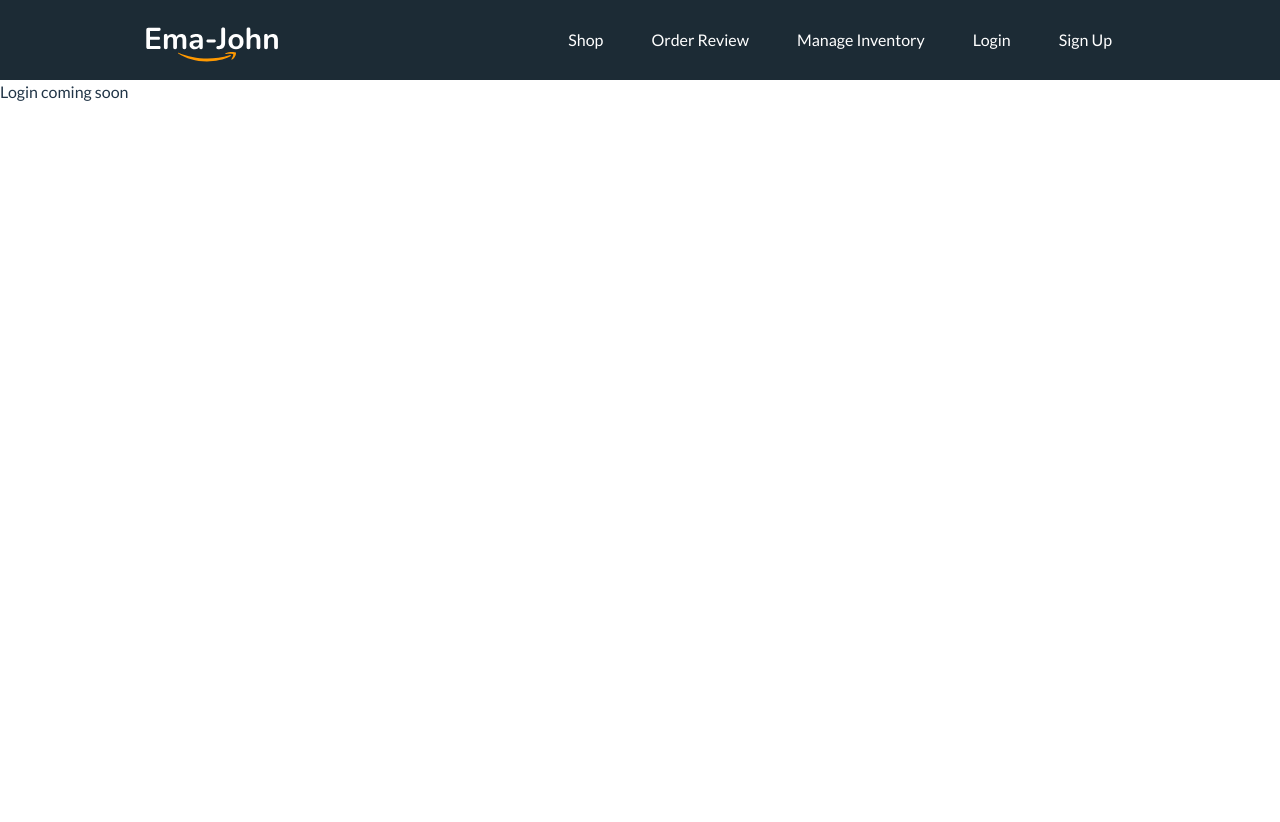
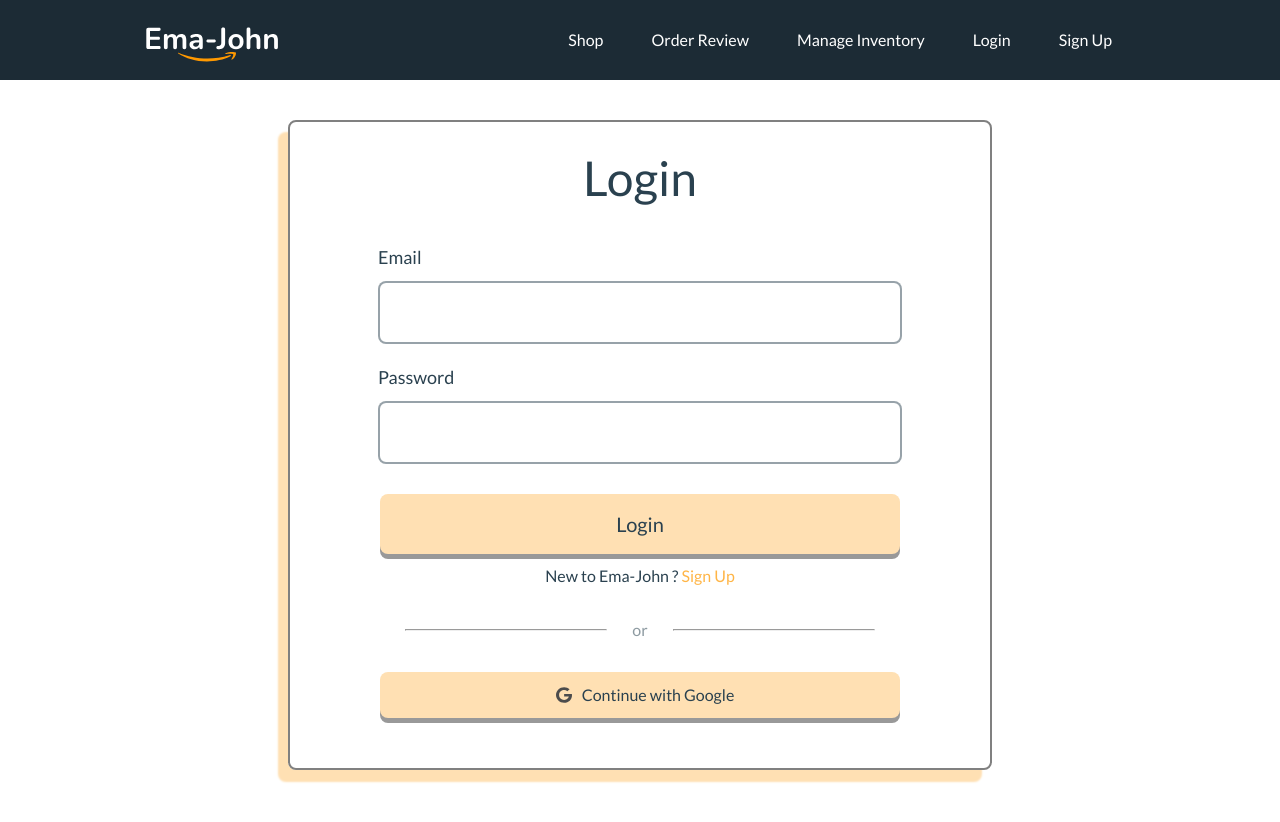
Before and after one commit to safoun10/ema-john-react, a React (Vite) app: page /login in a window 1280 px wide. Shown: the top 822 px of the page. Before the commit the page ends 800 px from the top, so only its background shows below. Built offline with nearby package versions, Linux system fonts and the light colour scheme.

Commit message:
added login style

```diff
--- a/src/components/login/Login.css
+++ b/src/components/login/Login.css
@@ -0,0 +1,124 @@
+.container {
+    display: flex;
+    justify-content: center;
+    align-items: center;
+    max-width: 100%;
+    min-height: 80vh;
+    color: #2A414F;
+}
+
+.signUpBox {
+    border: 2px solid gray;
+    width: 700px;
+    border-radius: 8px;
+    box-shadow: -10px 12px 2px #FFE0B3;
+    display: flex;
+    flex-direction: column;
+    justify-content: center;
+    align-items: center;
+    margin: 40px auto 80px auto;
+    transition: .5s;
+}
+
+.signUpBox:hover {
+    scale: 1.005;
+}
+
+.title {
+    font-size: 48px;
+    text-align: center;
+    margin: 20px 0;
+}
+
+.input {
+    padding: 18px 10px;
+    width: 500px;
+    border-radius: 8px;
+    border: 2px solid #2a414f7c;
+    font-size: 20px;
+    color: #2A414F;
+}
+
+.input:focus {
+    outline: none;
+}
+
+.tag {
+    font-size: 18px;
+    margin: 10px 0;
+}
+
+.input-box {
+    margin-bottom: 10px;
+}
+
+.btn-sign-up {
+    border: none;
+    margin: 20px 0 10px 0;
+    width: 520px;
+    padding: 18px 10px;
+    font-size: 20px;
+    background-color: #FFE0B3;
+    color: rgb(42, 65, 79);
+    box-shadow: 0 5px #999;
+    outline: none;
+}
+
+.btn-sign-up:active {
+    box-shadow: 0 2px #666;
+    transform: translateY(3px);
+}
+
+.btn-sign-up:focus {
+    outline: none;
+}
+
+.login-txt {
+    padding: 0;
+    color: #ffb546;
+}
+
+.trick {
+    display: flex;
+    justify-content: center;
+    align-items: center;
+    margin: 30px 0;
+    color: #2a414f88;
+}
+
+.hr {
+    width: 200px;
+    margin: 0 25px;
+}
+
+.g-btn {
+    display: flex;
+    justify-content: center;
+    align-items: center;
+    width: 520px;
+    background-color: #FFE0B3;
+    color: rgb(42, 65, 79);
+    box-shadow: 0 5px #999;
+    margin-bottom: 50px;
+    border: none;
+}
+
+.g-img {
+    padding: 5px 10px;
+    width: 16px;
+    background-color: transparent;
+    filter: contrast(40%);
+}
+
+.g-btn:active {
+    box-shadow: 0 2px #666;
+    transform: translateY(3px);
+}
+
+.g-btn:focus {
+    outline: none;
+}
+
+.g-btn:hover {
+    border: none;
+}
--- a/src/components/login/Login.jsx
+++ b/src/components/login/Login.jsx
@@ -1,10 +1,46 @@
 import React from 'react';
 import "./Login.css";
+import { Link } from 'react-router-dom';
 
 const Login = () => {
     return (
-        <div>
-            <div>Login coming soon</div>
+        <div className='container'>
+            <div className='signUpBox'>
+
+                <div className='title'> Login </div>
+
+                <div className='input-box'>
+                    <div className='tag'>Email</div>
+                    <input className='input' type="email" name="email" required />
+                </div>
+
+                <div className='input-box'>
+                    <div className='tag'>Password</div>
+                    <input className='input' type="password" name="password" required />
+                </div>
+
+                <div>
+                    <button className="btn-sign-up">Login</button>
+                </div>
+
+                <div>
+                    New to Ema-John ? <Link className='login-txt' to="/sign-up">Sign Up</Link>
+                </div>
+
+                <div className='trick'>
+                    <div><hr className='hr' /></div>
+                    <div>or</div>
+                    <div><hr className='hr' /></div>
+                </div>
+
+                <div>
+                    <button className='g-btn'>
+                        <img src="../../../src/images/google.svg" className='g-img' />
+                        Continue with Google
+                    </button>
+                </div>
+
+            </div>
         </div>
     );
 };
--- a/src/components/signUp/SignUp.css
+++ b/src/components/signUp/SignUp.css
@@ -16,7 +16,11 @@
     flex-direction: column;
     justify-content: center;
     align-items: center;
-    margin: 40px auto;
+    margin: 40px auto 80px auto;
+    transition: .5s;
+}
+.signUpBox:hover {
+    scale: 1.005;
 }
 
 .title {
```
